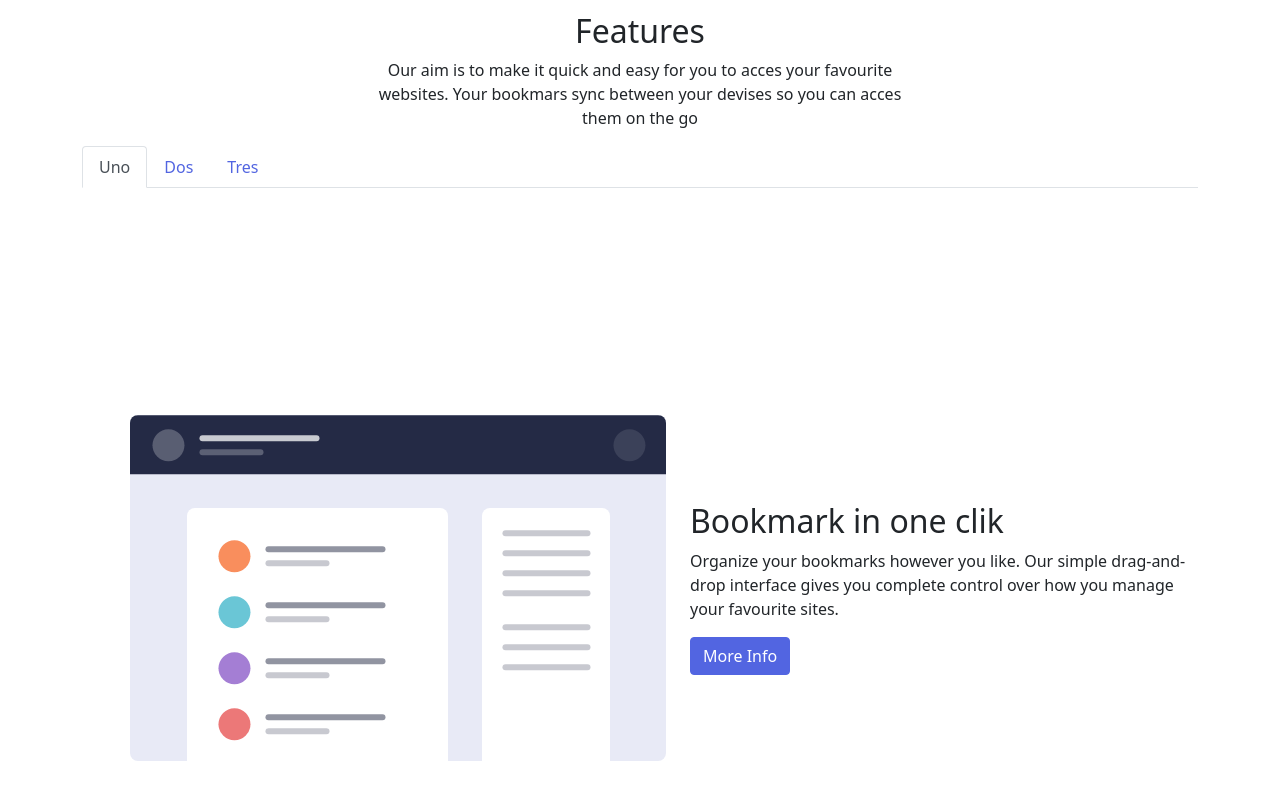
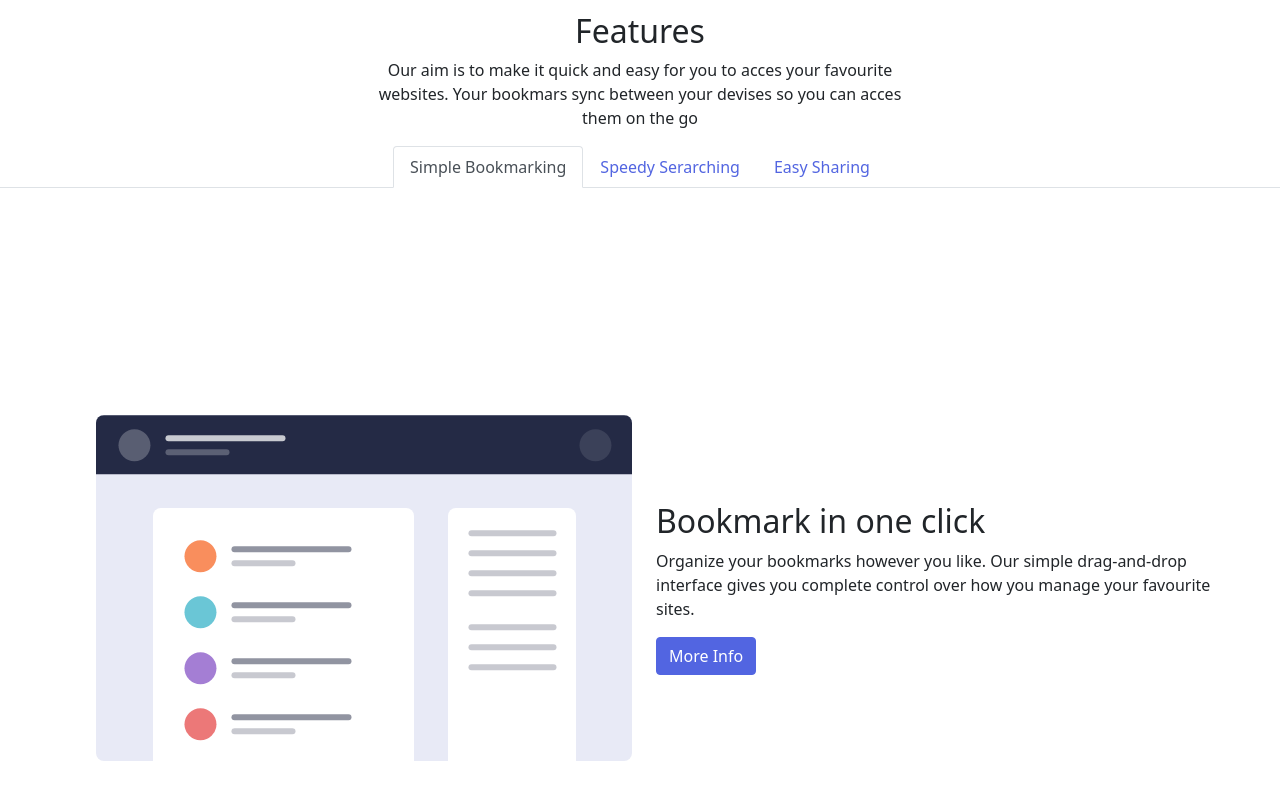
Before and after one commit to lauracapella/S2-BOOTSTRAP-SAAS, a website: page index.html in a window 1280 px wide. Shown: the part 796-1608 px from the top of the page. Drawn offline with nearby package versions, Linux system fonts and the light colour scheme.

Commit message:
Ejercicio 2- nav-tabs

```diff
--- a/index.html
+++ b/index.html
@@ -10,7 +10,7 @@
 <body>
     <div class="container">
     <nav class="navbar navbar-fixed-top navbar-expand-md navbar-light bg-light border-primary fixed-top">
-        <div class="container-fluid  ps-5 pe-5 >
+        <div class="container-fluid  ps-5 pe-5">
             <a href="#" class="navbar-brand"> <img src="images/logo-bookmark.svg"></a>
             <button class="navbar-toggler" type="button" data-bs-toggle="collapse" data-bs-target="#menu_navega" aria-controls="menu-navega" aria-expanded="true" aria-label="Toggle navigation">
                 <span class="navbar-toggler-icon"></span>
@@ -37,7 +37,7 @@
     </div>
 
     <div class="container-fluid mt-2">
-        <div class="row d-flex align-items-center vh-100 no-gutters flex-sm-row-reverse vh-100">
+        <div class="row d-flex align-items-center vh-100 no-gutters flex-sm-row-reverse vh-100 ps-5">
             <div class="col-xl align-items-center mr-0 pr-o end-0">
                 <div class="square bg-primary m-5 rounded-pill me-0 pt-0">
                 <img src="images/illustration-hero.svg">
@@ -56,26 +56,28 @@
         <p class="text-center">Our aim is to make it quick and easy for you to acces your favourite websites.
             Your bookmars sync between your devises so you can acces them on the go</p>
     </div>
-    <div class="container">
-        <ul class="nav nav-tabs">
-            <li class="active"><a class="nav-link active">Uno</a></li>
-            <li><a class="nav-link">Dos</a></li>
-            <li><a class="nav-link">Tres</a></li>
+    <div class="container-flex">
+        <ul class="nav nav-tabs justify-content-center">
+            <li class="active"><a href="#actiu" class="nav-link active">Simple Bookmarking</a></li>
+            <li><a class="nav-link">Speedy Serarching</a></li>
+            <li><a class="nav-link">Easy Sharing</a></li>
         </ul>
-        <div class="row d-flex align-items-center vh-100 ">
+        <div class= "container-flex" id="actiu">
+        <div class="row d-flex align-items-center vh-100 p-5">
             <div class="col-xl align-items-center mr-0">
                 <div class="square bg-primary m-5 rounded-pill me-0 pt-0">
                 <img src="images/illustration-features-tab-1.svg">
                 </div>
             </div>
             <div class="col-sm  align-items-center">
-                <h2>Bookmark in one clik</h2>
+                <h2>Bookmark in one click</h2>
                 <p>Organize your bookmarks however you like.
                     Our simple  drag-and-drop interface gives you complete
                     control over how you manage your favourite sites.</p>
                 <button class="btn btn-primary">More Info</button>
             </div>
         </div>
+        </div>
     </div>
 
     <script src="node_modules/bootstrap/dist/js/bootstrap.js"></script>
```
